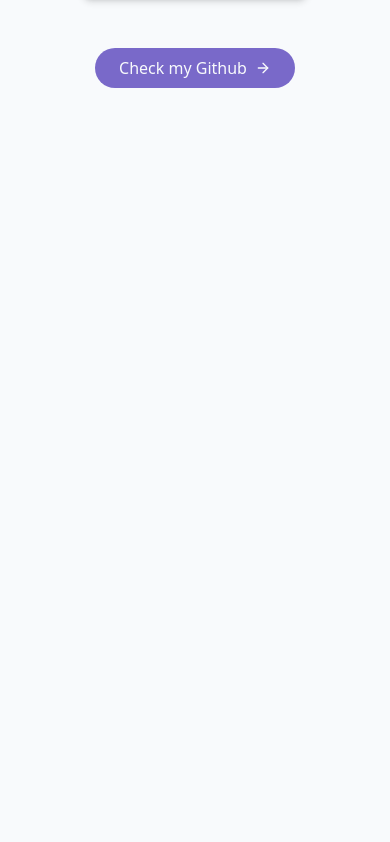
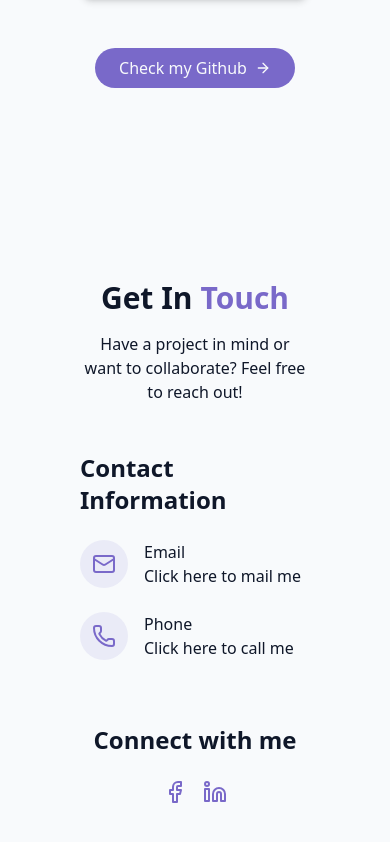
Before and after one commit to FatPat117/Portfolio, a React (Vite) app: page / in a window 390 px wide. Shown: the part 8576-9418 px from the top of the page. Before the commit the page ends 8760 px from the top, so only its background shows below. Built offline with nearby package versions, Linux system fonts and the light colour scheme.

Commit message:
Contact Section

```diff
--- /dev/null
+++ b/src/components/ContactSection.jsx
@@ -0,0 +1,94 @@
+import { Facebook, Linkedin, Mail, Phone } from "lucide-react";
+import React from "react";
+
+const ContactSection = () => {
+        return (
+                <section id="contact" className="py-24 px-4 relative bg-secondary/30">
+                        <div className="container max-w-5xl mx-auto">
+                                <h2 className="text-center text-3xl  md:text-4xl font-bold mb-4">
+                                        Get In <span className="text-primary"> Touch</span>
+                                </h2>
+                                <p className="text-center text-foreground mb-12 max-w-xl mx-auto">
+                                        Have a project in mind or want to collaborate? Feel free to reach out!
+                                </p>
+                                <div className="grid grid-cols-1 items-center justify-center  gap-12">
+                                        <div className="w-full space-y-8 grid grid-cols-1 md:grid-cols-2 justify-between">
+                                                <div>
+                                                        <h3 className="text-left text-2xl font-semibold mb-6">
+                                                                Contact Information
+                                                        </h3>
+                                                        <div className="space-y-6 grid grid-cols-1 justify-center text-center">
+                                                                <div className="flex items-start space-x-4">
+                                                                        <div className="p-3 rounded-full bg-primary/10">
+                                                                                <Mail className="h-6 w-6 text-primary" />
+                                                                        </div>
+                                                                        <div className="text-start">
+                                                                                <h4 className="font-medium">Email</h4>
+                                                                                <a
+                                                                                        href="mailto:ntphat110705@gmail.com"
+                                                                                        className="text-foreground hover:text-primary transition-colors"
+                                                                                >
+                                                                                        Click here to mail me
+                                                                                </a>
+                                                                        </div>
+                                                                </div>
+                                                                {/* Phone */}
+                                                                <div className="flex items-start space-x-4 ">
+                                                                        <div className="p-3 rounded-full bg-primary/10">
+                                                                                <Phone className="h-6 w-6 text-primary" />
+                                                                        </div>
+                                                                        <div className="text-start">
+                                                                                <h4 className="font-medium">Phone</h4>
+                                                                                <a
+                                                                                        href="tel:+84915846339"
+                                                                                        className="text-foreground hover:text-primary transition-colors"
+                                                                                >
+                                                                                        Click here to call me
+                                                                                </a>
+                                                                        </div>
+                                                                </div>
+                                                        </div>
+                                                </div>
+                                                <div>
+                                                        <div className="pt-8 md:pt-0">
+                                                                <h3 className="text-2xl font-semibold mb-6">
+                                                                        Connect with me
+                                                                </h3>
+                                                                <div className="flex space-x-4 justify-center ">
+                                                                        <a
+                                                                                href="https://www.facebook.com/ngtanphat1107"
+                                                                                target="_blank"
+                                                                        >
+                                                                                <Facebook className="h-6 w-6 text-primary" />
+                                                                        </a>
+                                                                        <a
+                                                                                href="https://www.linkedin.com/in/nguy%E1%BB%85n-t%E1%BA%A5n-ph%C3%A1t-8718622b6/"
+                                                                                target="_blank"
+                                                                        >
+                                                                                <Linkedin className="h-6 w-6 text-primary" />
+                                                                        </a>
+                                                                </div>
+                                                        </div>
+                                                </div>
+                                        </div>
+                                </div>
+                                {/* Contact form */}
+                                {/* <div className="m-4 bg-card p-8 rounded-lg shadow-xs max-w-2xl ">
+                                        <h3 className="text-2xl font-semibold mb-6">Send a message</h3>
+                                        <form className="space-y-6">
+                                                <label htmlFor="name">Your Name: </label>
+                                                <input
+                                                        type="text"
+                                                        name="name"
+                                                        id="name"
+                                                        requried
+                                                        className="max-w-2xl px-4 py-3 rounded-md border border-input bg-background focus:outline-hidden focus:ring-2 focus:ring-primary"
+                                                />
+                                        </form>
+                                </div> */}
+                        </div>
+                </section>
+        );
+};
+
+export default ContactSection;
--- a/src/pages/Home.jsx
+++ b/src/pages/Home.jsx
@@ -1,5 +1,6 @@
 import React from "react";
 import AboutSection from "../components/AboutSection";
+import ContactSection from "../components/ContactSection";
 import HeroSection from "../components/HeroSection";
 import ProjectsSection from "../components/ProjectsSection";
 import SkillSection from "../components/SkillSection";
@@ -10,6 +11,7 @@
                         <AboutSection />
                         <SkillSection />
                         <ProjectsSection />
+                        <ContactSection />
                 </>
         );
 }
```
